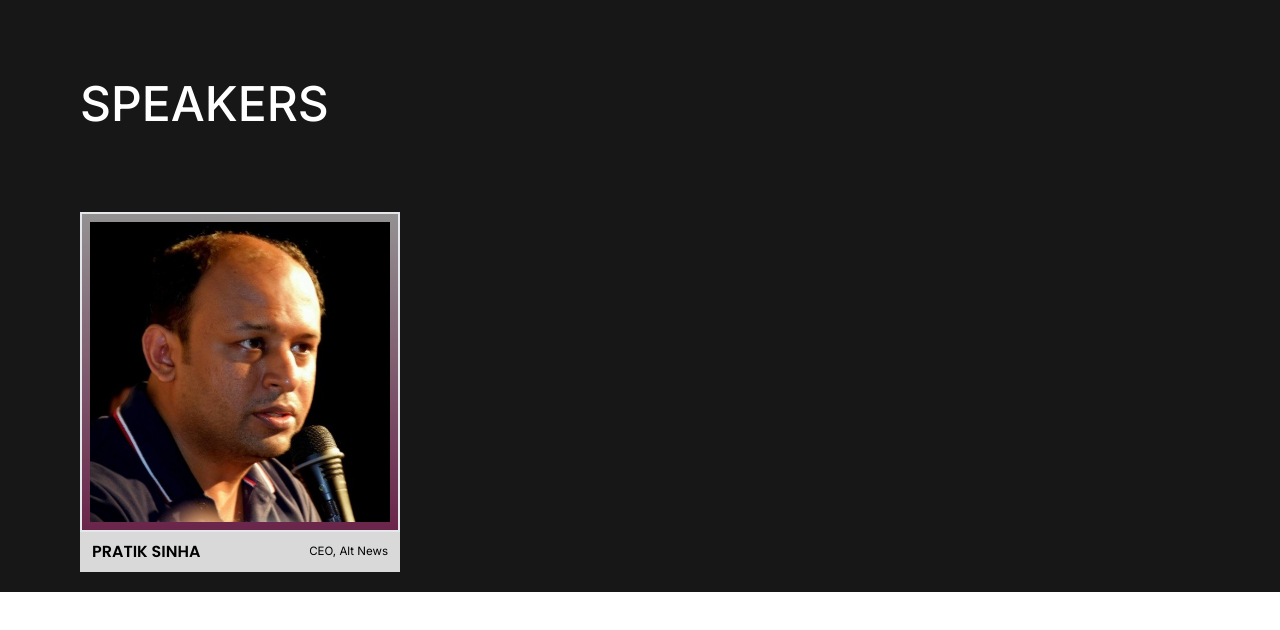
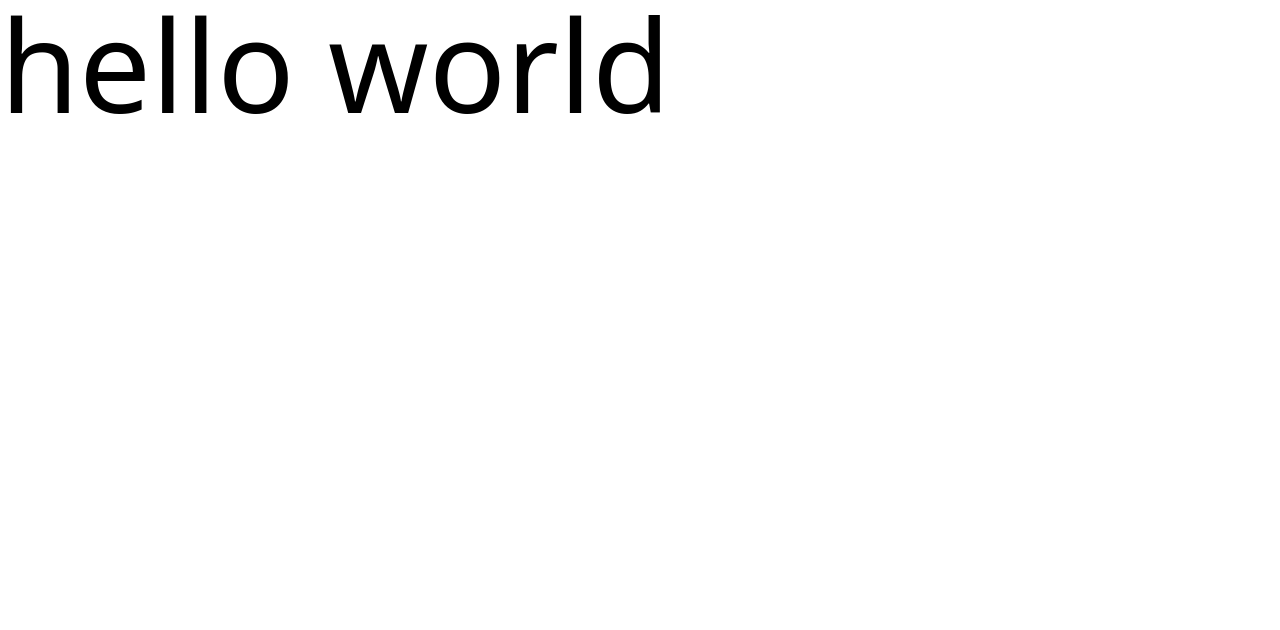
Before and after one commit to ieee-ju/pass-the-mic-24, a React (Vite) app: page / in a window 1280 px wide. Shown: the top 630 px of the page. Built offline with nearby package versions, Linux system fonts and the light colour scheme.

Commit message:
added Speakers Component

```diff
--- a/src/App.jsx
+++ b/src/App.jsx
@@ -1,11 +1,9 @@
 import "./App.css";
-import Speakers from "./components/Speakers";
 
 function App() {
   return (
     <>
-      {/* <h1 className="w text-9xl">hello world</h1> */}
-      <Speakers />
+      <h1 className="w text-9xl">hello world</h1>
     </>
   );
 }
```
